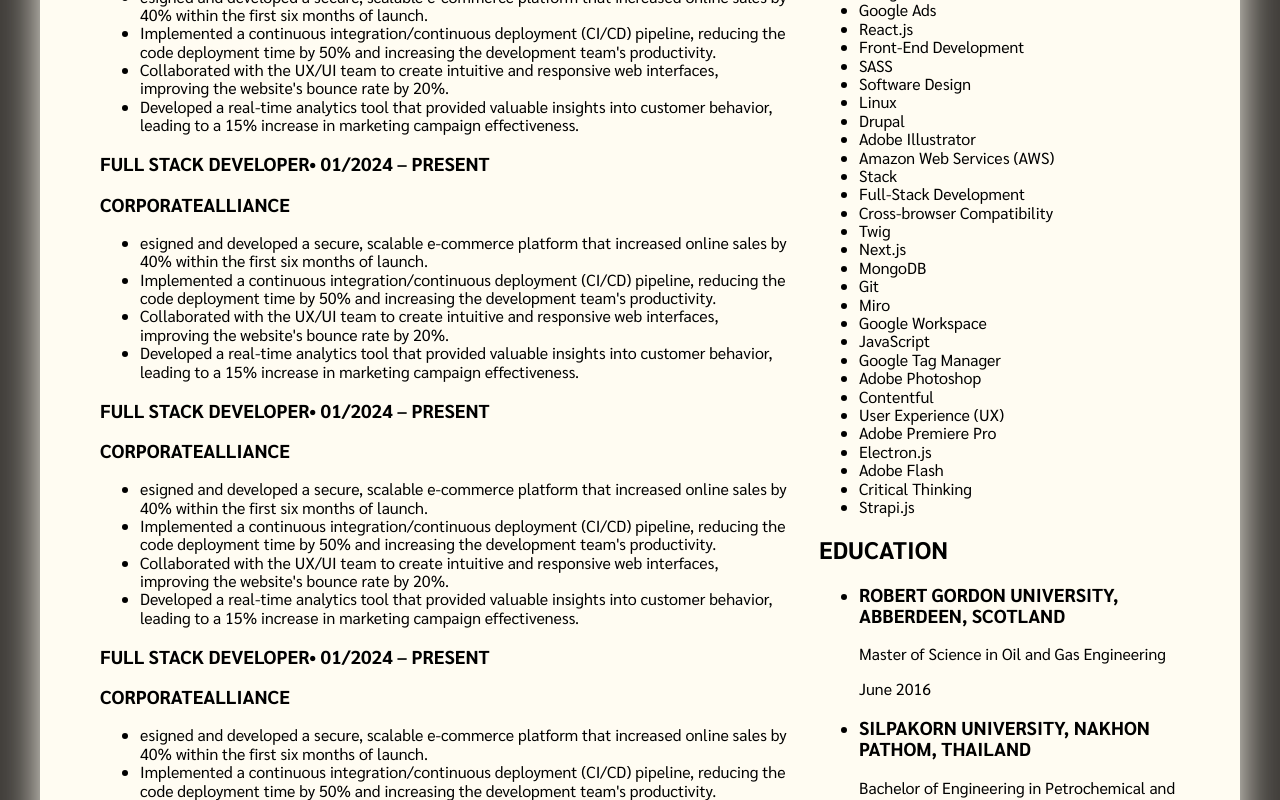
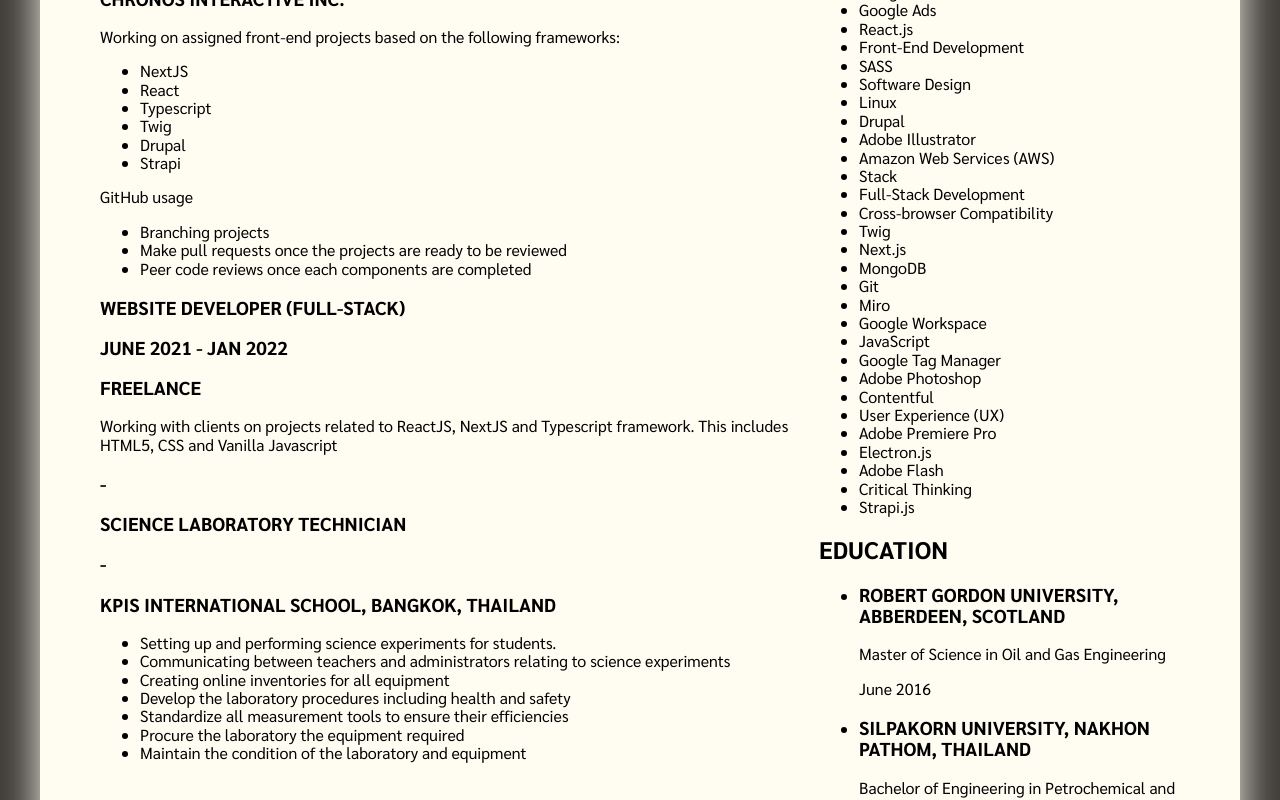
Before and after one commit to PaulRGU2014/kru-paul-2023-website, a Next.js app in the folder frontend/: page /online-resume in a window 1280 px wide. Shown: the part 960-1760 px from the top of the page. Built offline with nearby package versions, Linux system fonts and the light colour scheme.

Commit message:
update richtext editor

```diff
--- a/frontend/src/app/online-resume/content.json
+++ b/frontend/src/app/online-resume/content.json
@@ -169,9 +169,16 @@
         {
             "company": "Chronos Interactive Inc.",
             "position": "Website Developer (Full-Stack)",
-            "start_date": "",
-            "end_date": "",
-            "description": ""
+            "start_date": "Jan 2022",
+            "end_date": "Present",
+            "description": "<p>Working on assigned front-end projects based on the following frameworks:</p><ul><li>NextJS</li><li>React</li><li>Typescript</li><li>Twig</li><li>Drupal</li><li>Strapi</li></ul><p>GitHub usage</p><ul><li>Branching projects</li><li>Make pull requests once the projects are ready to be reviewed</li><li>Peer code reviews once each components are completed</li></ul>"
+        },
+        {
+            "company": "Freelance",
+            "position": "Website Developer (Full-Stack)",
+            "start_date": "June 2021",
+            "end_date": "Jan 2022",
+            "description": "<p>Working with clients on projects related to ReactJS, NextJS and Typescript framework. This includes HTML5, CSS and Vanilla Javascript</p>"
         },
         {
             "company": "",
@@ -181,18 +188,11 @@
             "description": ""
         },
         {
-            "company": "",
-            "position": "",
+            "company": "KPIS International School, Bangkok, Thailand",
+            "position": "Science Laboratory Technician",
             "start_date": "",
             "end_date": "",
-            "description": ""
-        },
-        {
-            "company": "",
-            "position": "",
-            "start_date": "",
-            "end_date": "",
-            "description": ""
+            "description": "<ul><li>Setting up and performing science experiments for students.</li><li>Communicating between teachers and administrators relating to science experiments</li><li>Creating online inventories for all equipment</li><li>Develop the laboratory procedures including health and safety</li><li>Standardize all measurement tools to ensure their efficiencies</li><li>Procure the laboratory the equipment required</li><li>Maintain the condition of the laboratory and equipment</li></ul>"
         }
     ]
 }
--- a/frontend/src/app/online-resume/page.tsx
+++ b/frontend/src/app/online-resume/page.tsx
@@ -2,6 +2,7 @@
 
 import { useState, useEffect, useRef } from "react";
 import styles from "./page.module.scss";
+import RichText from "@/utils/RichText/RichText";
 import content from "./content.json";
 
 export default function Resume() {
@@ -43,110 +44,25 @@ export default function Resume() {
           ElectronJS, Drupal, Stapi, SanityIO and Contentful
         </p>
         <h2>CAREER EXPERIENCE</h2>
-        <div>
-          <h3>Full Stack Developer• 01/2024 – Present</h3>
-          <h3>CorporateAlliance</h3>
-          <ul>
-            <li>
-              esigned and developed a secure, scalable e-commerce platform that
-              increased online sales by 40% within the first six months of
-              launch.
-            </li>
-            <li>
-              Implemented a continuous integration/continuous deployment (CI/CD)
-              pipeline, reducing the code deployment time by 50% and increasing
-              the development team's productivity.
-            </li>
-            <li>
-              Collaborated with the UX/UI team to create intuitive and
-              responsive web interfaces, improving the website's bounce rate by
-              20%.
-            </li>
-            <li>
-              Developed a real-time analytics tool that provided valuable
-              insights into customer behavior, leading to a 15% increase in
-              marketing campaign effectiveness.
-            </li>
-          </ul>
-        </div>
-        <div>
-          <h3>Full Stack Developer• 01/2024 – Present</h3>
-          <h3>CorporateAlliance</h3>
-          <ul>
-            <li>
-              esigned and developed a secure, scalable e-commerce platform that
-              increased online sales by 40% within the first six months of
-              launch.
-            </li>
-            <li>
-              Implemented a continuous integration/continuous deployment (CI/CD)
-              pipeline, reducing the code deployment time by 50% and increasing
-              the development team's productivity.
-            </li>
-            <li>
-              Collaborated with the UX/UI team to create intuitive and
-              responsive web interfaces, improving the website's bounce rate by
-              20%.
-            </li>
-            <li>
-              Developed a real-time analytics tool that provided valuable
-              insights into customer behavior, leading to a 15% increase in
-              marketing campaign effectiveness.
-            </li>
-          </ul>
-        </div>
-        <div>
-          <h3>Full Stack Developer• 01/2024 – Present</h3>
-          <h3>CorporateAlliance</h3>
-          <ul>
-            <li>
-              esigned and developed a secure, scalable e-commerce platform that
-              increased online sales by 40% within the first six months of
-              launch.
-            </li>
-            <li>
-              Implemented a continuous integration/continuous deployment (CI/CD)
-              pipeline, reducing the code deployment time by 50% and increasing
-              the development team's productivity.
-            </li>
-            <li>
-              Collaborated with the UX/UI team to create intuitive and
-              responsive web interfaces, improving the website's bounce rate by
-              20%.
-            </li>
-            <li>
-              Developed a real-time analytics tool that provided valuable
-              insights into customer behavior, leading to a 15% increase in
-              marketing campaign effectiveness.
-            </li>
-          </ul>
-        </div>
-        <div>
-          <h3>Full Stack Developer• 01/2024 – Present</h3>
-          <h3>CorporateAlliance</h3>
-          <ul>
-            <li>
-              esigned and developed a secure, scalable e-commerce platform that
-              increased online sales by 40% within the first six months of
-              launch.
-            </li>
-            <li>
-              Implemented a continuous integration/continuous deployment (CI/CD)
-              pipeline, reducing the code deployment time by 50% and increasing
-              the development team's productivity.
-            </li>
-            <li>
-              Collaborated with the UX/UI team to create intuitive and
-              responsive web interfaces, improving the website's bounce rate by
-              20%.
-            </li>
-            <li>
-              Developed a real-time analytics tool that provided valuable
-              insights into customer behavior, leading to a 15% increase in
-              marketing campaign effectiveness.
-            </li>
-          </ul>
-        </div>
+            {content.career.map(
+              (
+                career: {
+                  company: string;
+                  position: string;
+                  start_date: string;
+                  end_date: string;
+                  description: string;
+                },
+                index: number
+              ) => (
+                <div key={index}>
+                  <h3>{career.position}</h3>
+                  <h3>{career.start_date} - {career.end_date}</h3>
+                  <h3>{career.company}</h3>
+                  <RichText children={null} html={career.description}/>
+                </div>
+              )
+            )}
       </section>
       <section className={styles.floatBox_wrapper}>
         <div className={styles.floatBox}>
--- /dev/null
+++ b/frontend/src/utils/RichText/RichText.tsx
@@ -0,0 +1,18 @@
+"use client";
+
+import {useEffect, useRef} from 'react';
+import styles from './RichText.module.scss';
+
+import { ReactNode } from 'react';
+
+export default function RichText({children, html, className = ""}: { children: ReactNode, html: string, className?: string }) {
+  //TODO: next/router handling for internal links
+  const containerRef = useRef<HTMLDivElement>(null);
+  if(html){
+    return(
+      <div className={`${styles.component} ${className}`} dangerouslySetInnerHTML={{__html: html}} ref={containerRef} />
+    );
+  } else {
+    return <div className={styles.component}>{children}</div>
+  }
+}
```
Also changed, not shown: frontend/src/utils/RichText/RichText.module.scss (added).
